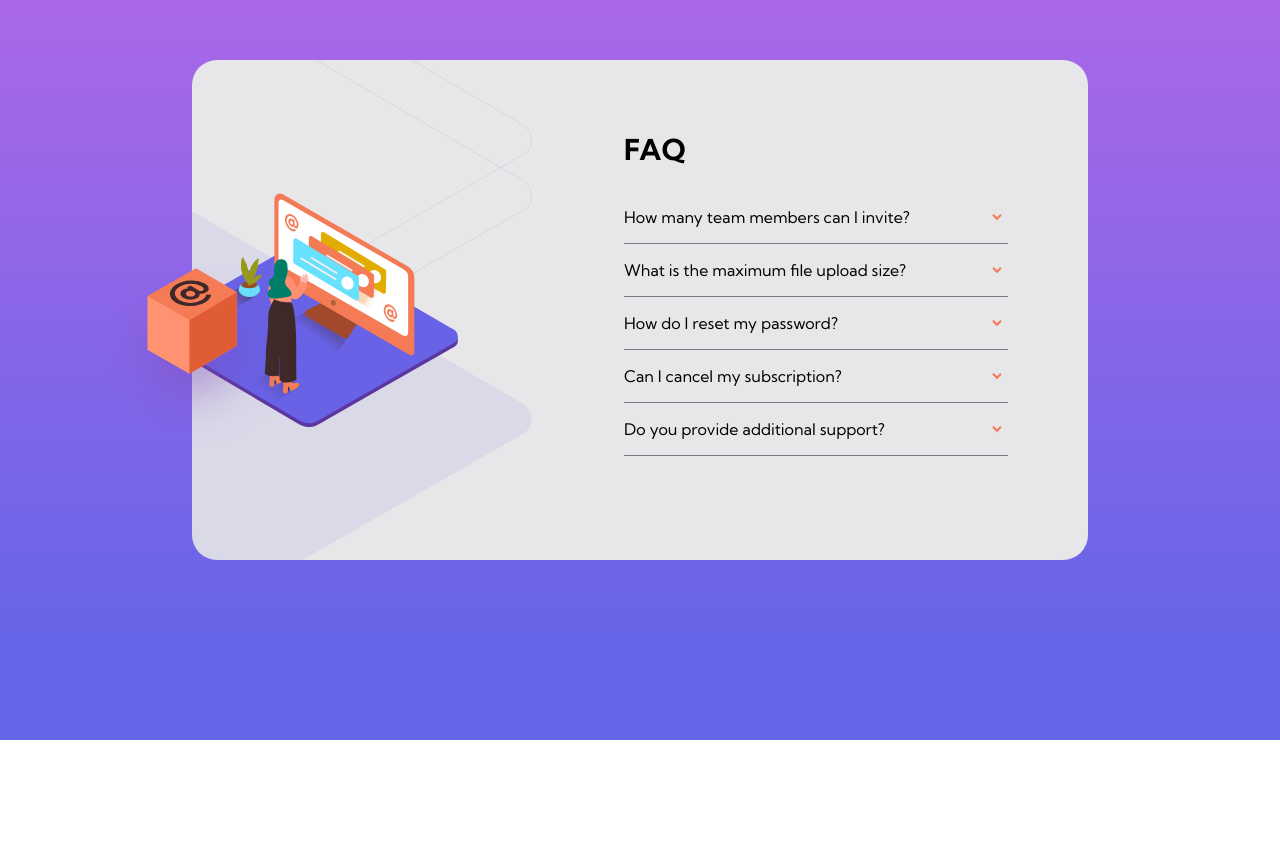
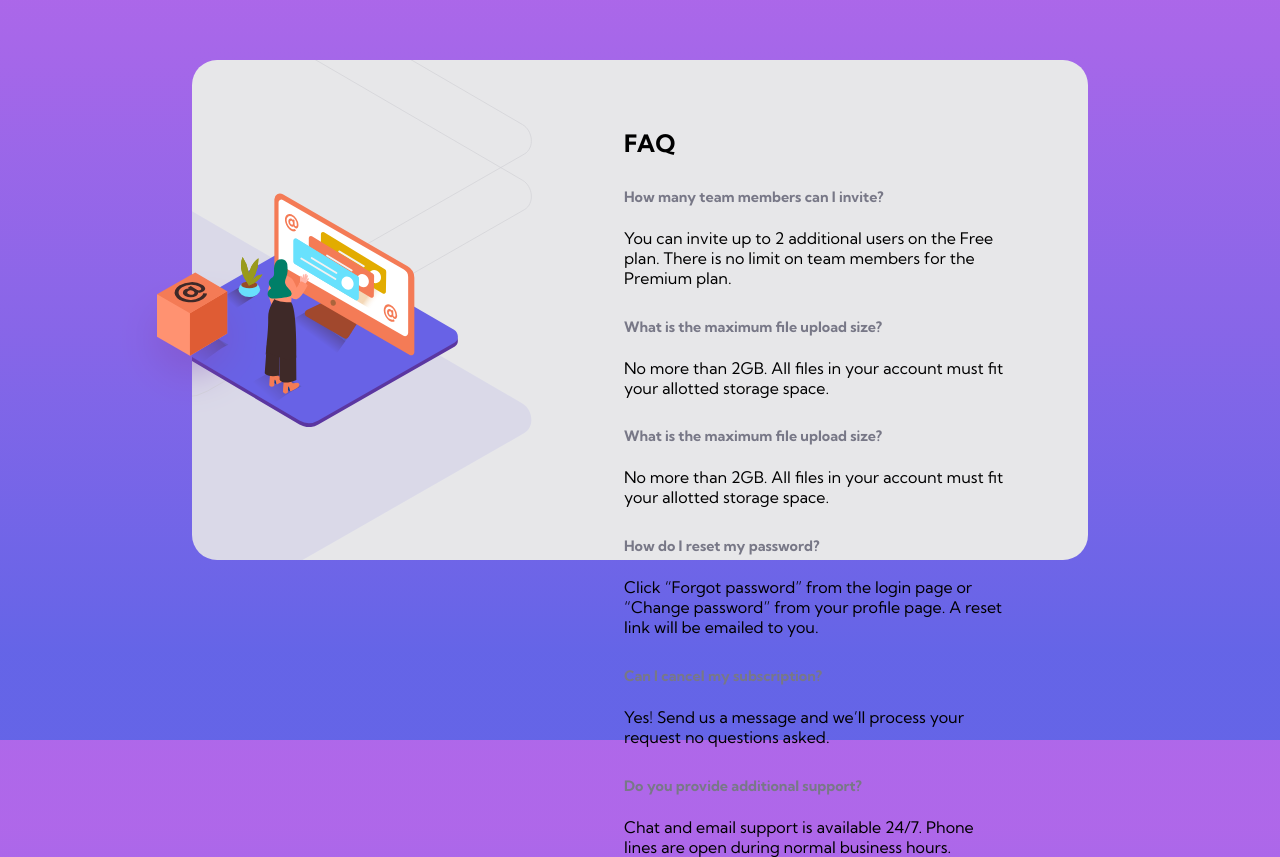
Before and after one commit to mitrovicbojan/faq-card-fm, a plain HTML site: page index.html in a window 1280 px wide. Shown: the part 120-977 px from the top of the page. Before the commit the page ends 860 px from the top, so only its background shows below. Drawn offline with Linux system fonts and the light colour scheme; a script that the page names is missing.

Commit message:
restructure

```diff
--- a/app.js
+++ /dev/null
@@ -1,14 +0,0 @@
-const questions = document.querySelectorAll(".question");
-
-questions.forEach(function (e) {
-  const btn = e.querySelector(".question-btn");
-  btn.addEventListener("click", function () {
-    questions.forEach(function (i) {
-      if (i !== e) {
-        i.classList.remove("show-text");
-      }
-      btn.classList.toggle("rotate");
-    });
-    e.classList.toggle("show-text");
-  });
-});
--- a/index.html
+++ b/index.html
@@ -16,7 +16,11 @@
   <body>
     <section class="card-container">
       <div class="box">
-        <img src="./images/illustration-box-desktop.svg" alt="box" />
+        <img
+          class="box-img"
+          src="./images/illustration-box-desktop.svg"
+          alt="box"
+        />
       </div>
       <div class="main-img">
         <img
@@ -27,76 +31,86 @@
       </div>
       <div class="questions">
         <h1 class="faq">FAQ</h1>
-        <article class="question">
-          <div class="question-title">
-            <p class="question-item">How many team members can I invite?</p>
-            <button type="button" class="question-btn">
-              <img src="./images/icon-arrow-down.svg" />
+        <div class="question">
+          <div class="question-item">
+            <h2>
+              <button class="question-title">
+                How many team members can I invite?
               </button>
+            </h2>
+            <div class="question-close">
+              <div class="question-content">
+                You can invite up to 2 additional users on the Free plan. There
+                is no limit on team members for the Premium plan.
               </div>
-          <div class="question-text">
-            <p>
-              You can invite up to 2 additional users on the Free plan. There is
-              no limit on team members for the Premium plan.
-            </p>
             </div>
-        </article>
-        <article class="question">
-          <div class="question-title">
-            <p>What is the maximum file upload size?</p>
-            <button type="button" class="question-btn">
-              <img src="./images/icon-arrow-down.svg" />
+          </div>
+          <div class="question-item">
+            <h2>
+              <button class="question-title">
+                What is the maximum file upload size?
               </button>
+            </h2>
+            <div class="question-close">
+              <div class="question-content">
+                No more than 2GB. All files in your account must fit your
+                allotted storage space.
               </div>
-          <div class="question-text">
-            <p>
-              No more than 2GB. All files in your account must fit your allotted
-              storage space.
-            </p>
             </div>
-        </article>
-        <article class="question">
-          <div class="question-title">
-            <p>How do I reset my password?</p>
-            <button type="button" class="question-btn">
-              <img src="./images/icon-arrow-down.svg" />
+          </div>
+          <div class="question-item">
+            <h2>
+              <button class="question-title">
+                What is the maximum file upload size?
               </button>
+            </h2>
+            <div class="question-close">
+              <div class="question-content">
+                No more than 2GB. All files in your account must fit your
+                allotted storage space.
               </div>
-          <div class="question-text">
-            <p>
+            </div>
+          </div>
+          <div class="question-item">
+            <h2>
+              <button class="question-title">
+                How do I reset my password?
+              </button>
+            </h2>
+            <div class="question-close">
+              <div class="question-content">
                 Click “Forgot password” from the login page or “Change password”
                 from your profile page. A reset link will be emailed to you.
-            </p>
               </div>
-        </article>
-        <article class="question">
-          <div class="question-title">
-            <p>Can I cancel my subscription?</p>
-            <button type="button" class="question-btn">
-              <img src="./images/icon-arrow-down.svg" />
+            </div>
+          </div>
+          <div class="question-item">
+            <h2>
+              <button class="question-title">
+                Can I cancel my subscription?
               </button>
+            </h2>
+            <div class="question-close">
+              <div class="question-content">
+                Yes! Send us a message and we’ll process your request no
+                questions asked.
               </div>
-          <div class="question-text">
-            <p>
-              Yes! Send us a message and we’ll process your request no questions
-              asked.
-            </p>
             </div>
-        </article>
-        <article class="question">
-          <div class="question-title">
-            <p>Do you provide additional support?</p>
-            <button type="button" class="question-btn">
-              <img src="./images/icon-arrow-down.svg" />
+          </div>
+          <div class="question-item">
+            <h2>
+              <button class="question-title">
+                Do you provide additional support?
               </button>
-          </div>
-          <div class="question-text">
-            <p>
+            </h2>
+            <div class="question-close">
+              <div class="question-content">
                 Chat and email support is available 24/7. Phone lines are open
                 during normal business hours.
-            </p>
               </div>
-        </article>
+            </div>
+          </div>
+        </div>
       </div>
     </section>
     <script src="app.js"></script>
--- a/style.css
+++ b/style.css
@@ -46,7 +46,12 @@ body {
   /*display: none;*/
   position: absolute;
   z-index: 1;
-  top: 80px;
+  top: 130px;
+  left: 50px;
+}
+
+.box .box-img {
+  width: 150px;
 }
 .main-img {
   position: relative;
@@ -66,29 +71,6 @@ body {
   padding-top: 13rem;
 }
 
-/*JS for accordian*/
-.question-title {
-  display: flex;
-  align-items: center;
-  justify-content: space-between;
-}
-.question {
-  border-bottom: 1px solid var(--dark-grayish-blue);
-}
-.question-text {
-  display: none;
-}
-.show-text .question-text {
-  display: block;
-}
-.question-btn {
-  border: none;
-  background-color: transparent;
-  cursor: pointer;
-}
-.rotate {
-  transform: rotate(180deg);
-}
 .faq {
   font-weight: 700;
 }
@@ -112,7 +94,7 @@ body {
     display: block;
     position: absolute;
     left: 0;
-    top: 60%;
+    top: 57%;
     transform: translateX(-50%) translateY(-50%);
     z-index: 1;
   }
@@ -135,14 +117,15 @@ body {
   }
   .questions {
     padding-top: 0;
+    padding: 3rem;
   }
   .question-title {
-  }
-  .questions {
-    padding: 3rem;
-  }
-  .faq {
-    font-weight: 900;
-    font-size: 1.8rem;
+    border: none;
+    background: transparent;
+    padding: 0;
+    font-size: 0.9rem;
+    color: var(--dark-grayish-blue);
+    font-weight: 700;
+    font-family: "Kumbh Sans", sans-serif;
   }
 }
```
Lines whose indentation alone changed are shown as unchanged.
